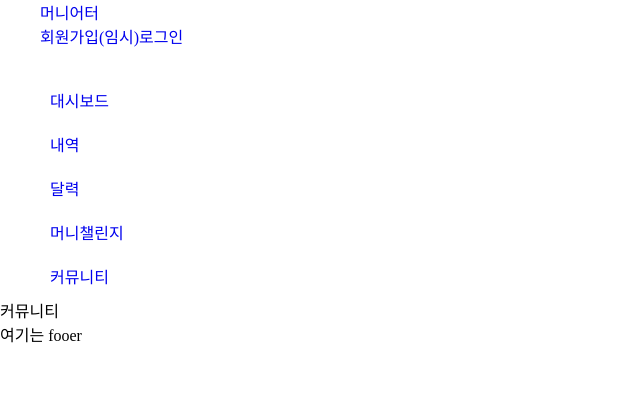
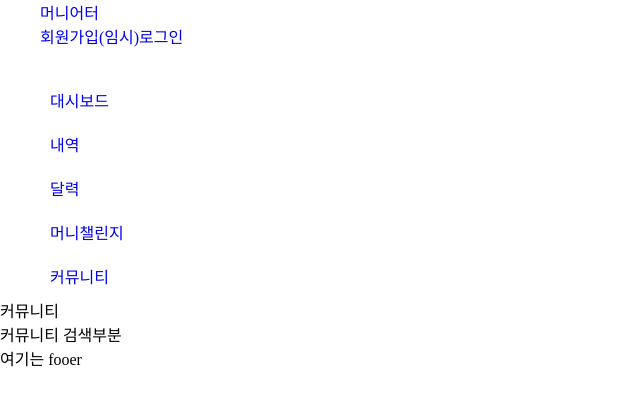
Before and after one commit to heohzit/moniet_web, a React (Create React App) app in the folder moniet_web_front/: page /community in a window 1280 px wide. Shown: the top 406 px of the page, without its empty margins (0-640 px from the left). Built offline with nearby package versions, Linux system fonts and the light colour scheme; a web font is replaced by a local one.

Commit message:
App에 isLogin state 생성

```diff
--- a/moniet_web_front/src/App.js
+++ b/moniet_web_front/src/App.js
@@ -8,8 +8,11 @@ import Cashbook from "./component/cashbook/Cashbook";
 import CommunityMain from "./component/community/CommunityMain";
 import Join from "./component/member/Join";
 import Login from "./component/member/Login";
+import { useState, useEffect } from "react";
 
 function App() {
+  const [isLogin, setIsLogin] = useState(true);
+
   return (
     <div className="App">
       <Header></Header>
@@ -23,7 +26,12 @@ function App() {
             element={<ChallengeMain></ChallengeMain>}
           />
           <Route path="/cashbook/*" element={<Cashbook />} />
-          <Route path="/community" element={<CommunityMain />} />
+          <Route
+            path="/community"
+            element={<CommunityMain />}
+            isLogin={isLogin}
+            setIsLogin={setIsLogin}
+          />
           <Route path="/join" element={<Join />} />
           <Route path="/login" element={<Login />} />
         </Routes>
--- a/moniet_web_front/src/component/community/CommunityMain.js
+++ b/moniet_web_front/src/component/community/CommunityMain.js
@@ -2,6 +2,7 @@ import { Route, Routes } from "react-router-dom";
 import "./community.css";
 import CommunityView from "./CommunityView";
 import CommunityWrite from "./CommunityWrite";
+import CommunityList from "./CommunityList";
 
 const CommunityMain = () => {
   return (
@@ -10,6 +11,7 @@ const CommunityMain = () => {
       <Routes>
         <Route path="write" element={<CommunityWrite />} />
         <Route path="view" element={<CommunityView />} />
+        <Route path="*" element={<CommunityList />} />
       </Routes>
     </div>
   );
```
